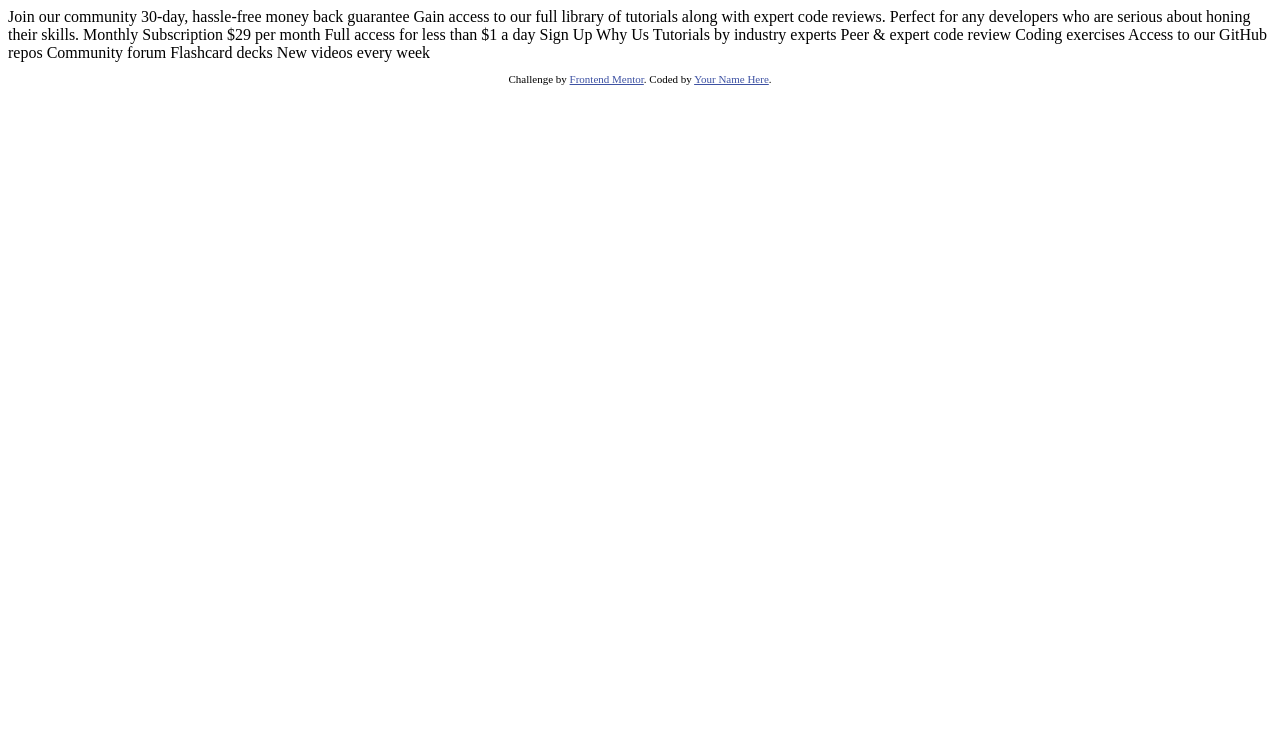
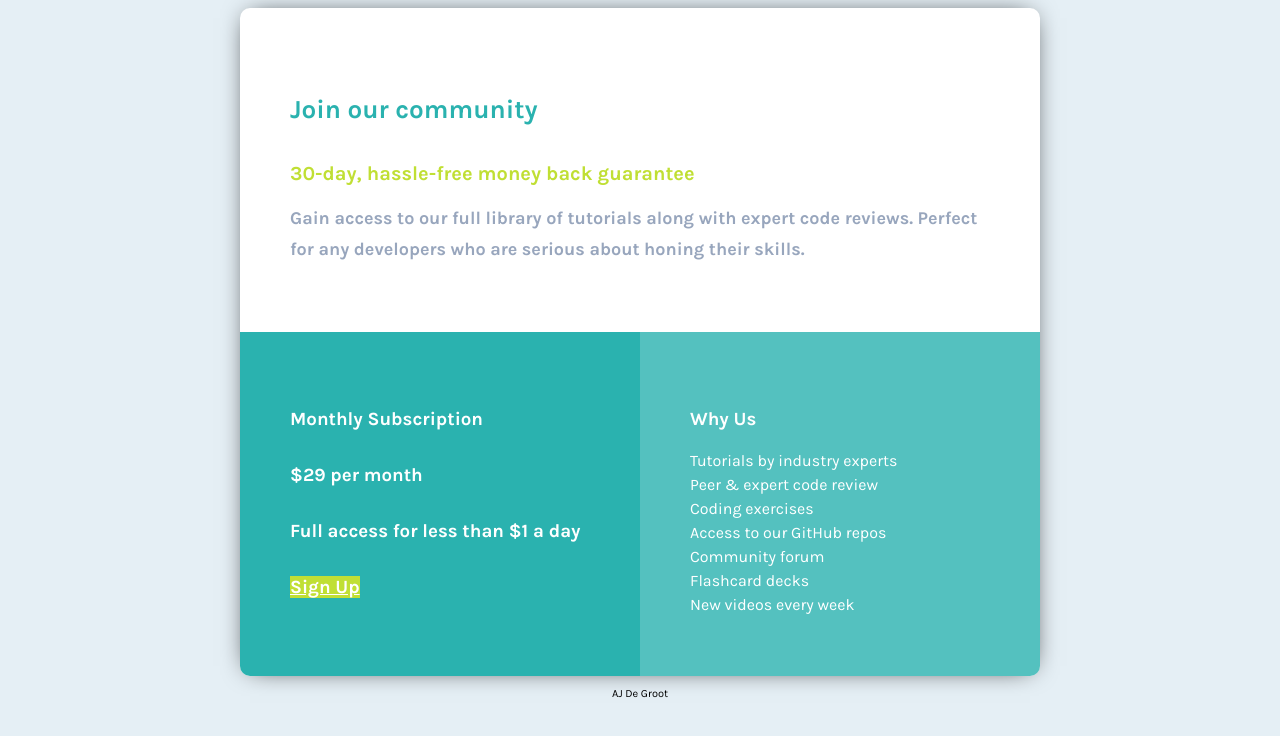
Before and after one commit to AJ-DeGroot/Grid-Component, a plain HTML site: page index.html in a window 1280 px wide. Drawn offline with Linux system fonts and the light colour scheme.

Commit message:
Frames component

```diff
--- a/index.html
+++ b/index.html
@@ -5,45 +5,50 @@
   <meta name="viewport" content="width=device-width, initial-scale=1.0"> <!-- displays site properly based on user's device -->
 
   <link rel="icon" type="image/png" sizes="32x32" href="./images/favicon-32x32.png">
+  <link rel="stylesheet" href="main.css">
 
-  <title>Frontend Mentor | Single Price Grid Component</title>
+  <title>Single Price Grid Component</title>
 
-  <!-- Feel free to remove these styles or customise in your own stylesheet 👍 -->
-  <style>
-    .attribution { font-size: 11px; text-align: center; }
-    .attribution a { color: hsl(228, 45%, 44%); }
-  </style>
 </head>
+
 <body>
-  Join our community
+  <section class="pricing-component">
+    <section class="pricing-component-body">
+      <h1>Join our community</h1>
 
-  30-day, hassle-free money back guarantee
+      <h2>30-day, hassle-free money back guarantee</h2>
 
-  Gain access to our full library of tutorials along with expert code reviews.
-  Perfect for any developers who are serious about honing their skills.
+      <p>Gain access to our full library of tutorials along with expert code reviews.
+      Perfect for any developers who are serious about honing their skills.</p>
+    </section>
+    <section class="pricing-component-footer">
+      <div class="pricing-component-sign-up">
+        <h3>Monthly Subscription<h3>
 
-  Monthly Subscription
+        <p>&dollar;29 per month<p>
 
-  &dollar;29 per month
+        <p>Full access for less than &dollar;1 a day</p>
 
-  Full access for less than &dollar;1 a day
+        <a href="#">Sign Up</a>
+      </div>
 
-  Sign Up
+      <div class="pricing-component-details">
+        <h3>Why Us</h3>
 
-  Why Us
-
-  Tutorials by industry experts
-  Peer &amp; expert code review
-  Coding exercises
-  Access to our GitHub repos
-  Community forum
-  Flashcard decks
-  New videos every week
+        <p>Tutorials by industry experts</p>
+        <p>Peer &amp; expert code review</p>
+        <p>Coding exercises</p>
+        <p>Access to our GitHub repos</p>
+        <p>Community forum</p>
+        <p>Flashcard decks</p>
+        <p>New videos every week</p>
+      </div>
+    </section>
+  </section>
 
   <footer>
     <p class="attribution">
-      Challenge by <a href="https://www.frontendmentor.io?ref=challenge" target="_blank">Frontend Mentor</a>.
-      Coded by <a href="#">Your Name Here</a>.
+      AJ De Groot
     </p>
   </footer>
 </body>
--- /dev/null
+++ b/main.css
@@ -0,0 +1,87 @@
+@import url('https://fonts.googleapis.com/css2?family=Karla:wght@400;700&display=swap');
+
+:root {
+  --primary-cyan: hsl(179, 62%, 43%);
+  --primary-bright-yellow: hsl(71, 73%, 54%);
+  --neutral-light-gray: hsl(204, 43%, 93%);
+  --neutral-gray-blue: hsl(218, 22%, 67%);
+}
+
+html {
+  font-size: 62.5%;
+}
+
+body {
+font-family: 'Karla', sans-serif;
+font-size: 1.6em;
+background-color: var(--neutral-light-gray);
+}
+
+.pricing-component {
+  width: 800px;
+  margin: auto;
+  background-color: white;
+  border-radius: 10px;
+  box-shadow: 0px 0px 25px -10px black;
+}
+
+.pricing-component-body {
+  padding: 50px;
+}
+
+.pricing-component-body h1 {
+  color: var(--primary-cyan);
+  font-size: 2.6rem;
+  line-height: 2;
+}
+
+.pricing-component-body h2 {
+  color: var(--primary-bright-yellow);
+  font-size: 2rem;
+}
+
+.pricing-component-body p {
+  color: var(--neutral-gray-blue);
+  font-weight: 700;
+  font-size: 1.8rem;
+  line-height: 1.7;
+}
+
+.pricing-component-footer {
+  display: flex;
+}
+
+.pricing-component-footer h3 {
+  line-height: 2;
+}
+
+.pricing-component-sign-up {
+  padding: 50px;
+  background-color: var(--primary-cyan);
+  border-radius: 0px 0px 0px 10px;
+  color: white;
+  flex: 1 1 0;
+}
+
+.pricing-component-sign-up a {
+  background-color: var(--primary-bright-yellow);
+  color: white;
+}
+
+.pricing-component-details {
+  padding: 50px;
+  background-color: hsla(179, 62%, 43%, .8);
+  border-radius: 0px 0px 10px 0px;
+  color: white;
+  flex: 1 1 0;
+  line-height: .5;
+}
+
+.attribution {
+  font-size: 11px;
+  text-align: center;
+}
+
+.attribution a {
+  color: hsl(228, 45%, 44%);
+}
```
Also changed, not shown: 1 other file.
